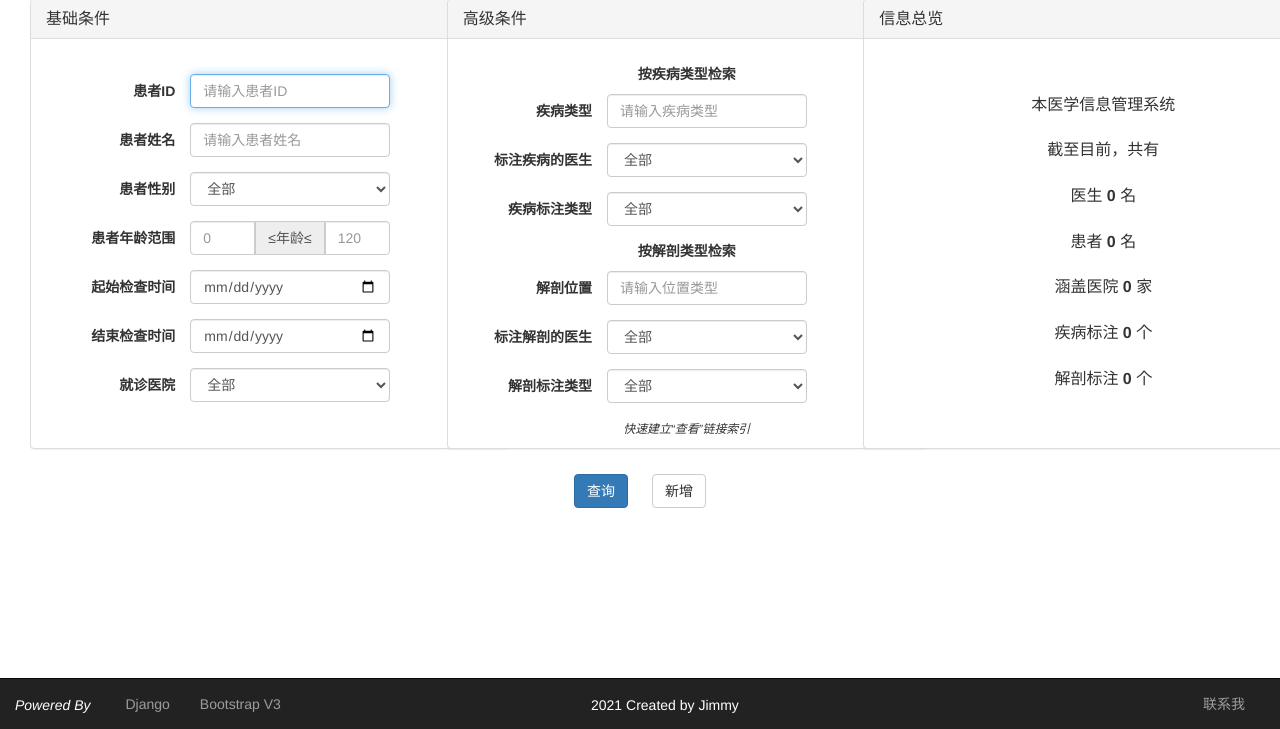
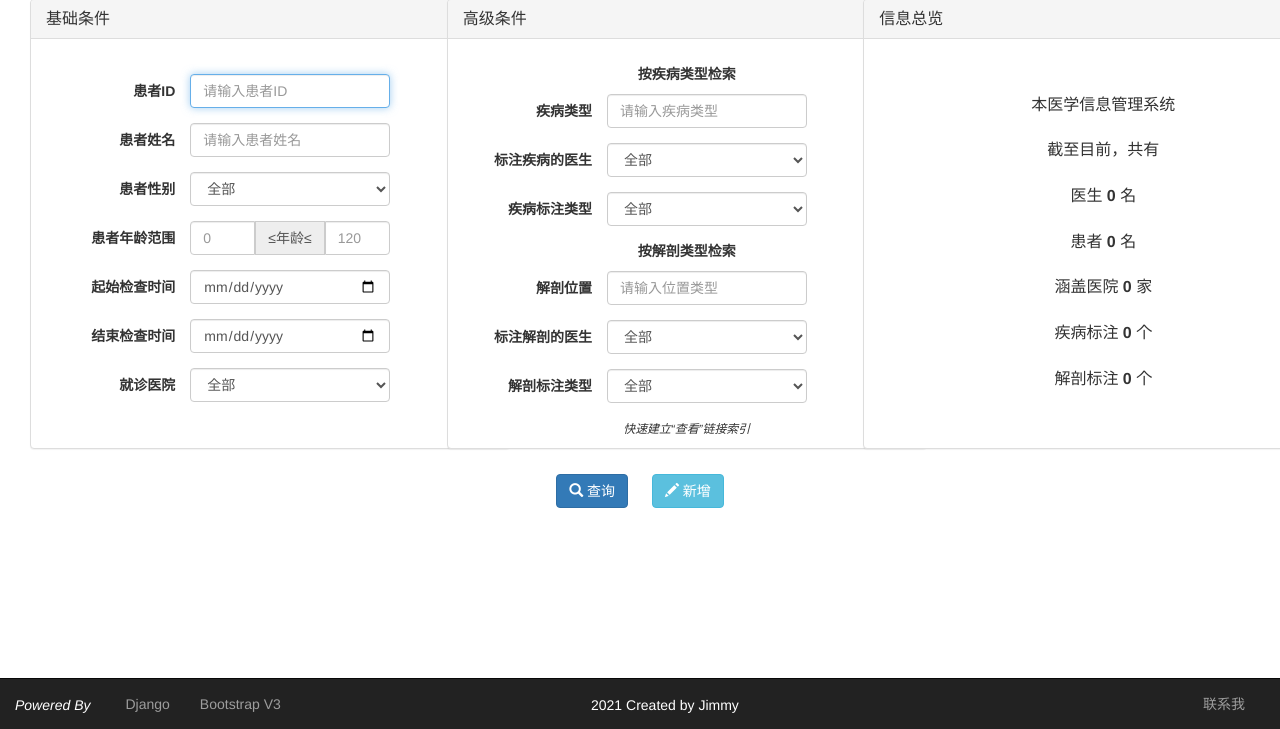
Before and after one commit to Jimmy-312/Database_Homework, a Django app: page /query_patient/ in a window 1280 px wide; the page is wider, and only the part inside the window is pictured. Shown: the part 71-800 px from the top of that part. Run offline with Django 3.2, Linux system fonts and the light colour scheme; the visitor is signed in with stand-in values (Sample User, id 1); data that the repository does not hold is empty; some libraries are stand-ins or nearby versions.

Commit message:
fffffffinal

```diff
--- a/django_db/settings.py
+++ b/django_db/settings.py
@@ -24,7 +24,7 @@ BASE_DIR = Path(__file__).resolve().parent.parent
 SECRET_KEY = 'django-insecure-2cg-qg-g9qv!(9@-g^b^ie9mt4nt$=y$ljl6p6hmqj6_ze=j=('
 
 # SECURITY WARNING: don't run with debug turned on in production!
-DEBUG = True
+DEBUG = False
 
 ALLOWED_HOSTS = ['*']
 
--- a/query/templates/query/query_patient.html
+++ b/query/templates/query/query_patient.html
@@ -185,9 +185,13 @@
     </div>
 </div>
 <div style="text-align: center;margin-top: 25px;">
-<input class="btn btn-primary" id="bquery" type="submit" value="查询">
+<button class="btn btn-primary" id="bquery" type="submit">
+    <span class="glyphicon glyphicon-search" aria-hidden="true"></span> 查询
+</button>
 </form>
-<button class="btn btn-default" style="margin-left: 20px;" data-toggle="modal" data-target="#addpatient">新增</button>
+<button class="btn btn-info" style="margin-left: 20px;" data-toggle="modal" data-target="#addpatient">
+    <span class="glyphicon glyphicon-pencil" aria-hidden="true"></span> 新增
+</button>
 </div>
 </div>
 {% if error %}
--- a/static/js/query.js
+++ b/static/js/query.js
@@ -84,11 +84,11 @@ $.nextpage = function(num){
 
 $("#add_form").submit(function () {
     //console.log(userinfo.level)
-    if (userinfo.level!=true) {
+    if (userinfo.level<1) {
         $("#tip").attr("class","alert alert-warning")
         $("#tip").removeAttr("hidden")
-        $('#addpatient').modal('hide')
         $("#tip_c").text("权限不足，请联系管理员！")
+        $('#editpatient').modal('hide')
         setTimeout(function(){$("#tip").attr("hidden","")},5000);
         return false;
     }
@@ -114,10 +114,9 @@ $("#add_form").submit(function () {
 
 $("#edit_form").submit(function () {
     //console.log(userinfo)
-    if (userinfo.level!=true) {
+    if (userinfo.level<1) {
         $("#tip").attr("class","alert alert-warning")
         $("#tip").removeAttr("hidden")
-        $('#editpatient').modal('hide')
         $("#tip_c").text("权限不足，请联系管理员！")
         $('#editpatient').modal('hide')
         setTimeout(function(){$("#tip").attr("hidden","")},5000);
@@ -173,11 +172,11 @@ $("#edit_form").submit(function () {
  };
 
 $.delpa = function (pid) {
-    if (userinfo.level!=true) {
+    if (userinfo.level<1) {
         $("#tip").attr("class","alert alert-warning")
         $("#tip").removeAttr("hidden")
-        $('#addpatient').modal('hide')
         $("#tip_c").text("权限不足，请联系管理员！")
+        $('#editpatient').modal('hide')
         setTimeout(function(){$("#tip").attr("hidden","")},5000);
         return false;
     }
@@ -223,10 +222,15 @@ $("#query").submit($.getContent = function () {
                  }
                  var pa=data.patient_id[i]
              st=st+'<tr class="contentcol page'+page+'" id="row'+pa[0]+'" hidden>\
-    <td style="text-align: center;">\
-        <a class="btn btn-info" href="javascript:$('+"'#editpatient'"+').modal('+"'show'"+');$.getPatient('+pa[0]+')">编辑</a>\
-        &nbsp;\
-        <a class="btn btn-danger" href="javascript:$.delpa('+pa[0]+')">删除</a>\
+                <td style="width:200px">\
+                <div class="btn-group btn-group-justified" role="group" aria-label="..." style="width:120px;margin:0 auto;">\
+                    <div class="btn-group" role="group">\
+                        <a class="btn btn-info" href="javascript:$('+"'#editpatient'"+').modal('+"'show'"+');$.getPatient('+pa[0]+')">编辑</a>\
+                    </div>\
+                    <div class="btn-group" role="group">\
+                        <a class="btn btn-danger" href="javascript:$.delpa('+pa[0]+')">删除</a>\
+                    </div>\
+            </div>\
     </td>\
     <td>'+pa[0]+'</td>\
     <td>'+pa[1]+'</td>\
```
Also changed, not shown: query/templates/query/detail.html (+6 -2 lines), query/templates/query/main.html (+9 -5 lines).
